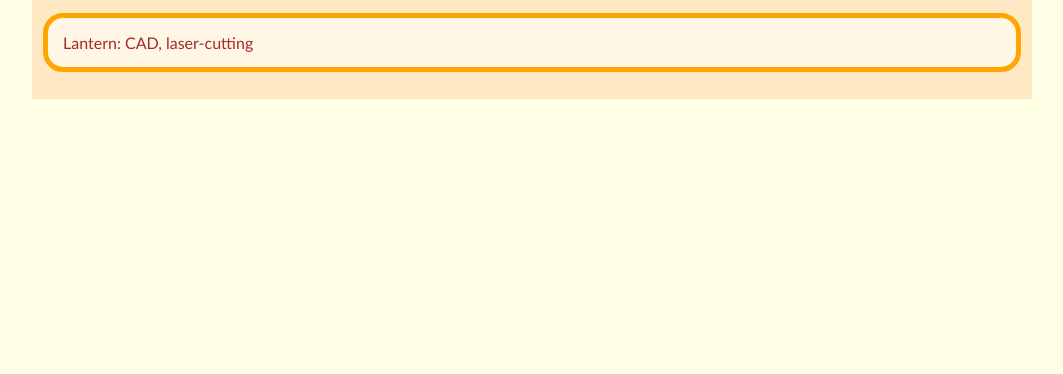
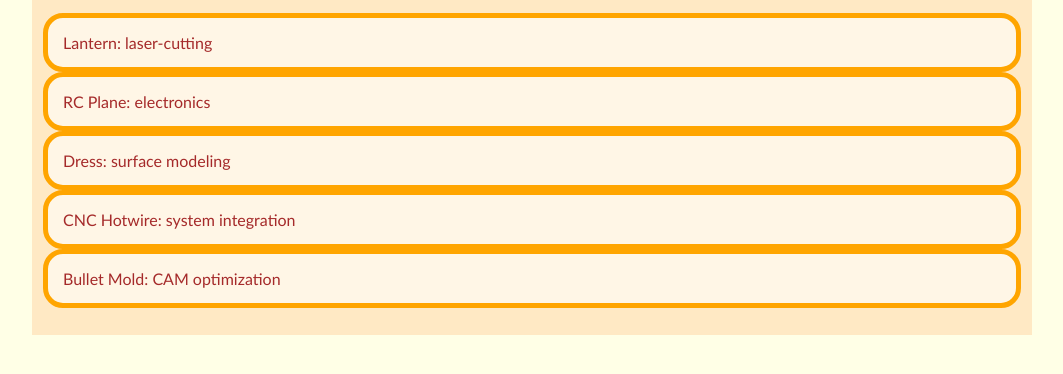
Before and after one commit to themaggiest/themaggiest.github.io, a plain HTML site: page projects/CADportfolio/CADportfolio.html in a window 1280 px wide. Shown: the part 182-556 px from the top of the page, without its empty margins (108-1171 px from the left). Drawn offline with Linux system fonts and the light colour scheme.

Commit message:
Update CADportfolio.html

```diff
--- a/projects/CADportfolio/CADportfolio.html
+++ b/projects/CADportfolio/CADportfolio.html
@@ -135,9 +135,11 @@
           <div class="content">
               <h1>CAD Portfolio</h1>
               <ul id="portfolio">
-                <li><a href="https://themaggiest.github.io/projects/CADportfolio/lantern.html" target="_blank">Lantern: CAD, laser-cutting</a></li>
-
-
+                <li><a href="https://themaggiest.github.io/projects/CADportfolio/lantern.html" target="_blank">Lantern: laser-cutting</a></li>
+                <li><a href="https://themaggiest.github.io/projects/CADportfolio/rcplane.html" target="_blank">RC Plane: electronics</a></li>
+                <li><a href="https://themaggiest.github.io/projects/CADportfolio/dress.html" target="_blank">Dress: surface modeling</a></li>
+                <li><a href="https://themaggiest.github.io/projects/CADportfolio/hotwire.html" target="_blank">CNC Hotwire: system integration</li>
+                <li><a href="https://themaggiest.github.io/projects/CADportfolio/bulletmold.html" target="_blank">Bullet Mold: CAM optimization</li>
               </ul>
           </div>
           <div class="navigation">
```
